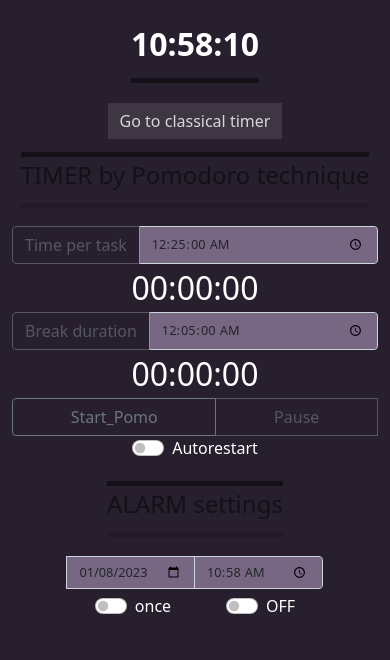
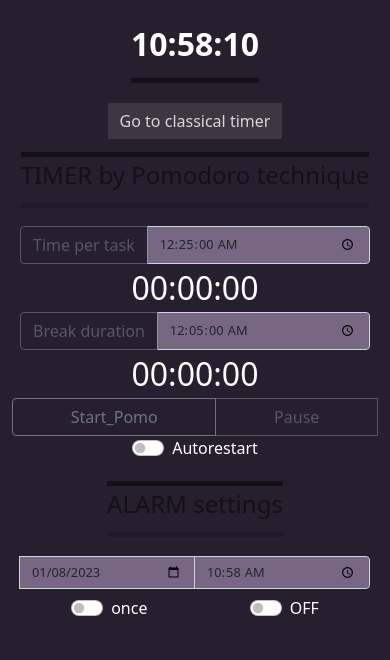
Before and after one commit to Valdis2102/clever_clock, a plain HTML site: page index.html in a window 390 px wide. Drawn offline with nearby package versions, Linux system fonts and the light colour scheme; no server answers.

Commit message:
Update style.css

```diff
--- a/style/style.css
+++ b/style/style.css
@@ -181,23 +181,7 @@ footer {
         margin: auto;
     }
 
-    .input-group {
-        min-width: 100%;
-    }
-
     .btn-group {
         width: 100%;
     }
-}
-
-@media (max-width: 500px){
-    .form-control{
-        min-width: 100%;
-    }
-    .row{
-        margin: 0;
-        width: 100%;
-    }
-}
-
-;
+};
```
